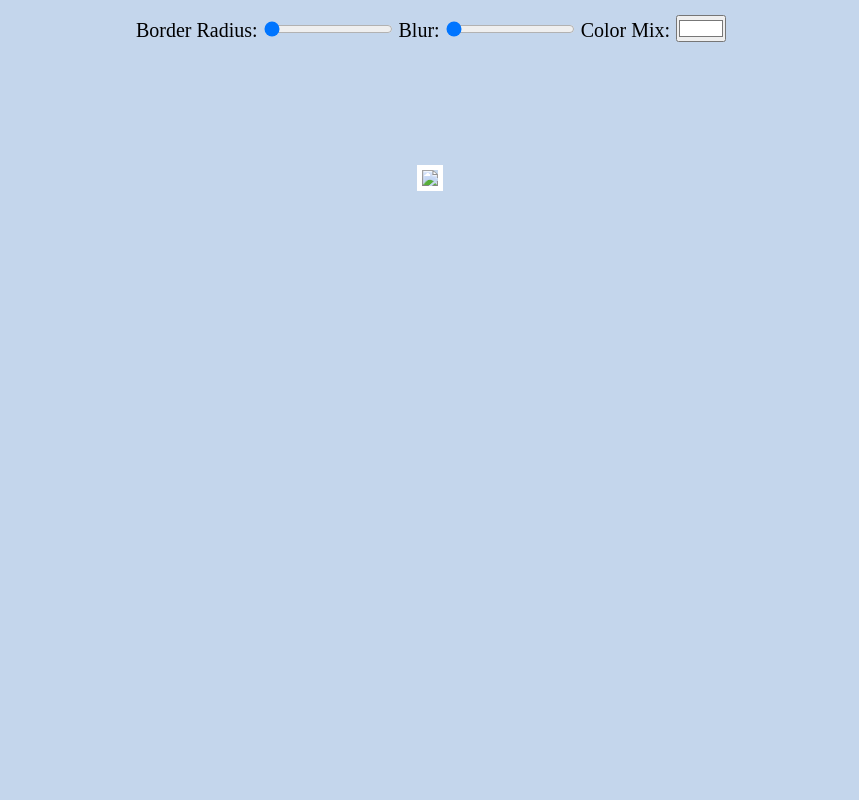
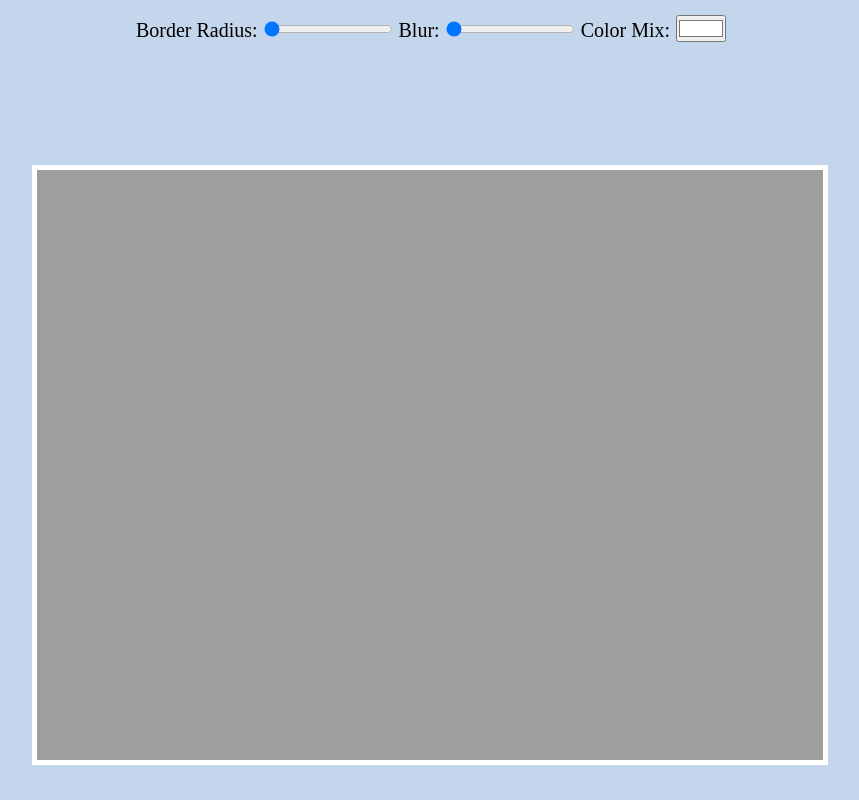
Before and after one commit to mericnam/EverydayJavascript, a plain HTML site: page days/day-3/three.html in a window 1280 px wide. Shown: the whole page, without its empty margins (178-1037 px from the left). Drawn offline with Linux system fonts and the light colour scheme; the site is published under a folder, as on GitHub Pages, so addresses that start at the root find nothing.

Commit message:
image three

```diff
--- a/days/day-3/three.html
+++ b/days/day-3/three.html
@@ -24,7 +24,7 @@
 
         </div>
 
-        <img id="main_picture" class="main_picture" src="/days/day-3/three_img/lake.jpg">
+        <img id="main_picture" class="main_picture" src="./three_img/lake.jpg">
 
     </div>
 
```
